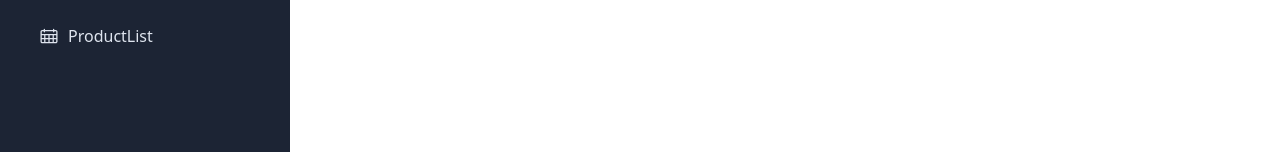
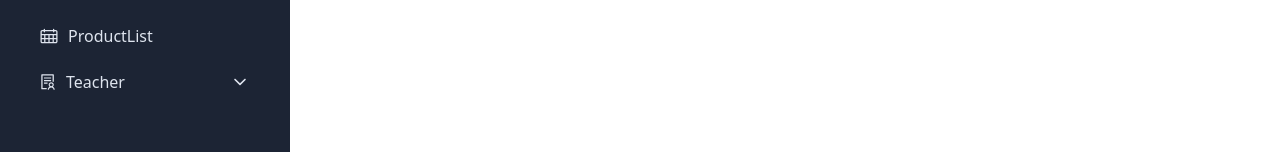
Before and after one commit to ume-academy/UmeAcademy-F, a React (Vite) app: page /admin in a window 1280 px wide. Shown: the part 202-354 px from the top of the page. Built offline with nearby package versions, Linux system fonts and the light colour scheme.

Commit message:
feat[add_lesson]: SRCUM-122 Tạo giao thêm mới bài học cho phía admin

```diff
--- a/src/App.tsx
+++ b/src/App.tsx
@@ -13,12 +13,13 @@ import Payment_History from './pages/client/History_Payment_Page/Payment_History
 import Home_Page from './pages/client/Home_Page/Home_Page';
 import Dashboard_Teacher from './pages/teacher/Dashboard/Dashboard';
 import List_Courses from './pages/teacher/Courses/List/List_Courses';
-import Add_Lesson from './components/teacher/Add_Lesson/Add_Lesson';
+import Add_Lesson from './components/admin/Add_Lesson/Add_Lesson';
 import NotFound from './pages/client/NotFound/NotFound';
 import Purchased_Course from './pages/client/Purchased_Course/Purchased_Course';
 import Register from './pages/client/Register/Register';
 import Search_Page from './pages/client/Search_Page/Search_Page';
 import Histories_Transaction from './pages/teacher/Histories_Transaction/Histories_Transaction';
+import Add_Lesson_Admin from './components/admin/Add_Lesson/Add_Lesson';
 
 function App() {
 
@@ -41,6 +42,7 @@ function App() {
         <Route path='/admin' element={<Layout_Admin />} >
           <Route path='/admin' element={<Dashboard_Admin />} />
           <Route path='/admin/list_product' element={<List_Product />} /> //** Có thể xóa*/
+          <Route path='/admin/add_lesson' element={<Add_Lesson_Admin />} />
         </Route>
 
         {/* <===== Layout client =====>*/}
--- a/src/components/teacher/Add_Lesson/Add_Lesson.tsx
+++ b/src/components/admin/Add_Lesson/Add_Lesson.tsx
@@ -3,7 +3,7 @@ import { DeleteOutlined, DownOutlined, UpOutlined, PlusOutlined, UploadOutlined
 import { useState } from "react";
 import styles from './add.module.scss'
 
-const Add_Lesson = () => {
+const Add_Lesson_Admin = () => {
     const [lessons, setLessons] = useState([{ id: 1, isUpload: false }]);
 
     // Thêm bài học mới khi nhấn "Thêm mới khóa học"
@@ -99,4 +99,4 @@ const Add_Lesson = () => {
     );
 };
 
-export default Add_Lesson;
+export default Add_Lesson_Admin;
--- a/src/components/admin/sidebar/index.tsx
+++ b/src/components/admin/sidebar/index.tsx
@@ -2,6 +2,7 @@ import React, { useEffect, useRef, useState } from 'react';
 import { NavLink, useLocation } from 'react-router-dom';
 import Logo from '../../../assets/images/admin/logo/logo.svg';
 import SidebarLinkGroup from './SidebarLinkGroup';
+import {FormOutlined, SolutionOutlined } from '@ant-design/icons';
 
 interface SidebarProps {
   sidebarOpen: boolean;
@@ -58,8 +59,7 @@ const Sidebar = ({ sidebarOpen, setSidebarOpen }: SidebarProps) => {
   return (
     <aside
       ref={sidebar}
-      className={`absolute left-0 top-0 z-9999 flex h-screen w-72.5 flex-col overflow-y-hidden bg-black duration-300 ease-linear dark:bg-boxdark lg:static lg:translate-x-0 ${
-        sidebarOpen ? 'translate-x-0' : '-translate-x-full'
+      className={`absolute left-0 top-0 z-9999 flex h-screen w-72.5 flex-col overflow-y-hidden bg-black duration-300 ease-linear dark:bg-boxdark lg:static lg:translate-x-0 ${sidebarOpen ? 'translate-x-0' : '-translate-x-full'
         }`}
     >
       {/* <!-- SIDEBAR HEADER --> */}
@@ -113,8 +113,7 @@ const Sidebar = ({ sidebarOpen, setSidebarOpen }: SidebarProps) => {
                     <React.Fragment>
                       <NavLink
                         to="#"
-                        className={`group relative flex items-center gap-2.5 rounded-sm px-4 py-2 font-medium text-bodydark1 duration-300 ease-in-out hover:bg-graydark dark:hover:bg-meta-4 ${
-                          (pathname === '/' ||
+                        className={`group relative flex items-center gap-2.5 rounded-sm px-4 py-2 font-medium text-bodydark1 duration-300 ease-in-out hover:bg-graydark dark:hover:bg-meta-4 ${(pathname === '/' ||
                           pathname.includes('dashboard')) &&
                           'bg-graydark dark:bg-meta-4'
                           }`}
@@ -152,8 +151,7 @@ const Sidebar = ({ sidebarOpen, setSidebarOpen }: SidebarProps) => {
                         </svg>
                         Dashboard
                         <svg
-                          className={`absolute right-4 top-1/2 -translate-y-1/2 fill-current ${
-                            open && 'rotate-180'
+                          className={`absolute right-4 top-1/2 -translate-y-1/2 fill-current ${open && 'rotate-180'
                             }`}
                           width="20"
                           height="20"
@@ -171,8 +169,7 @@ const Sidebar = ({ sidebarOpen, setSidebarOpen }: SidebarProps) => {
                       </NavLink>
                       {/* <!-- Dropdown Menu Start --> */}
                       <div
-                        className={`translate transform overflow-hidden ${
-                          !open && 'hidden'
+                        className={`translate transform overflow-hidden ${!open && 'hidden'
                           }`}
                       >
                         <ul className="mt-4 mb-5.5 flex flex-col gap-2.5 pl-6">
@@ -200,8 +197,7 @@ const Sidebar = ({ sidebarOpen, setSidebarOpen }: SidebarProps) => {
               <li>
                 <NavLink
                   to="/admin/list_product"
-                  className={`group relative flex items-center gap-2.5 rounded-sm py-2 px-4 font-medium text-bodydark1 duration-300 ease-in-out hover:bg-graydark dark:hover:bg-meta-4 ${
-                    pathname.includes('list_product') &&
+                  className={`group relative flex items-center gap-2.5 rounded-sm py-2 px-4 font-medium text-bodydark1 duration-300 ease-in-out hover:bg-graydark dark:hover:bg-meta-4 ${pathname.includes('list_product') &&
                     'bg-graydark dark:bg-meta-4'
                     }`}
                 >
@@ -221,6 +217,73 @@ const Sidebar = ({ sidebarOpen, setSidebarOpen }: SidebarProps) => {
                   ProductList
                 </NavLink>
               </li>
+
+              <SidebarLinkGroup
+                activeCondition={
+                  pathname === '/' || pathname.includes('dashboard')
+                }
+              >
+                {(handleClick, open) => {
+                  return (
+                    <React.Fragment>
+                      <NavLink
+                        to="#"
+                        className={`group relative flex items-center gap-2.5 rounded-sm px-4 py-2 font-medium text-bodydark1 duration-300 ease-in-out hover:bg-graydark dark:hover:bg-meta-4 ${(pathname === '/' ||
+                          pathname.includes('dashboard')) &&
+                          'bg-graydark dark:bg-meta-4'
+                          }`}
+                        onClick={(e) => {
+                          e.preventDefault();
+                          sidebarExpanded
+                            ? handleClick()
+                            : setSidebarExpanded(true);
+                        }}
+                      >
+                        <SolutionOutlined />
+                        Teacher
+                        <svg
+                          className={`absolute right-4 top-1/2 -translate-y-1/2 fill-current ${open && 'rotate-180'
+                            }`}
+                          width="20"
+                          height="20"
+                          viewBox="0 0 20 20"
+                          fill="none"
+                          xmlns="http://www.w3.org/2000/svg"
+                        >
+                          <path
+                            fillRule="evenodd"
+                            clipRule="evenodd"
+                            d="M4.41107 6.9107C4.73651 6.58527 5.26414 6.58527 5.58958 6.9107L10.0003 11.3214L14.4111 6.91071C14.7365 6.58527 15.2641 6.58527 15.5896 6.91071C15.915 7.23614 15.915 7.76378 15.5896 8.08922L10.5896 13.0892C10.2641 13.4147 9.73651 13.4147 9.41107 13.0892L4.41107 8.08922C4.08563 7.76378 4.08563 7.23614 4.41107 6.9107Z"
+                            fill=""
+                          />
+                        </svg>
+                      </NavLink>
+                      {/* <!-- Dropdown Menu Start --> */}
+                      <div
+                        className={`translate transform overflow-hidden ${!open && 'hidden'
+                          }`}
+                      >
+                        <ul className="mt-4 mb-5.5 flex flex-col gap-2.5 pl-6">
+                          <li>
+
+                            <NavLink
+                              to="/admin/add_lesson"
+                              className={({ isActive }) =>
+                                'group relative flex items-center gap-2.5 rounded-md px-4 font-medium text-bodydark2 duration-300 ease-in-out hover:text-white ' +
+                                (isActive && '!text-white')
+                              }
+                            >
+                            <FormOutlined />Add Lesson
+                            </NavLink>
+                          </li>
+                        </ul>
+                      </div>
+                      {/* <!-- Dropdown Menu End --> */}
+                    </React.Fragment>
+                  );
+                }}
+              </SidebarLinkGroup>
+
             </ul>
           </div>
         </nav>
```
Also changed, not shown: src/components/admin/Add_Lesson/add.module.scss (renamed from src/components/teacher/Add_Lesson/add.module.scss). Lines whose indentation alone changed are shown as unchanged.
